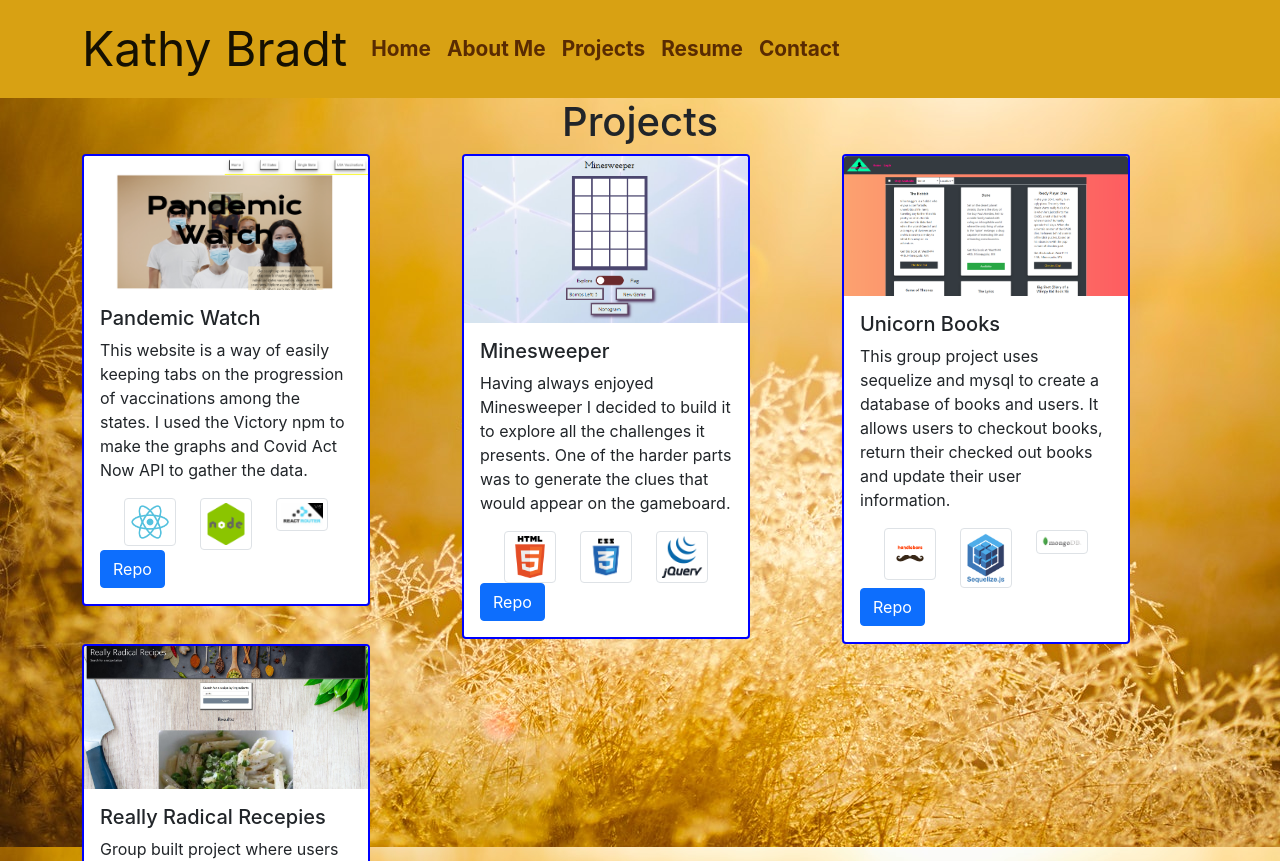
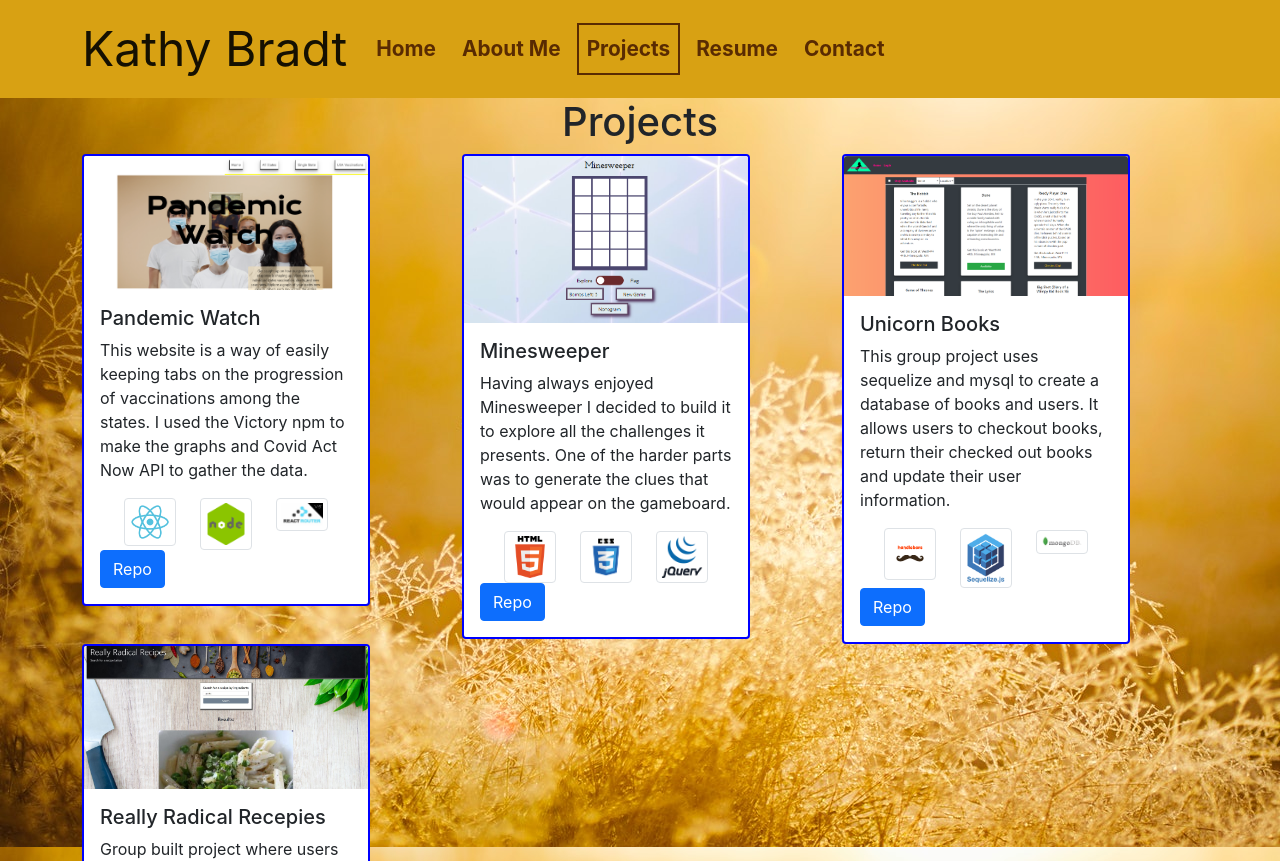
Before and after one commit to Cygnet717/ReactPortfolio, a JavaScript app: page /Projects in a window 1280 px wide. Shown: the top 861 px of the page. Built offline with nearby package versions, Linux system fonts and the light colour scheme; the HTML template or start-up script is replaced by a standard one.

Commit message:
header highlighting current page

```diff
--- a/package.json
+++ b/package.json
@@ -12,6 +12,7 @@
     "react-dom": "^17.0.2",
     "react-router-dom": "^6.0.2",
     "react-scripts": "4.0.3",
+    "uuid": "^8.3.2",
     "web-vitals": "^1.1.2"
   },
   "scripts": {
--- a/src/App.css
+++ b/src/App.css
@@ -1,6 +1,7 @@
 .App{
   background-image: url("./images/background.jpg");
   height: 100%;
+  min-height: 100vh;
   background-position: center;
   background-attachment: fixed;
   background-repeat: no-repeat;
@@ -12,8 +13,6 @@ h1{
   text-align: center;
 }
 
-@media screen and ( min-width: 1400px) {
-  .App{
-    height: 100vh;
-  }
+.activeLink {
+  outline: 2px solid #592B02
 }
--- a/src/pages/Header.js
+++ b/src/pages/Header.js
@@ -3,6 +3,8 @@ import Navbar from 'react-bootstrap/Navbar'
 import Container from 'react-bootstrap/Container'
 
 const Header = () => {
+  let location = window.location.pathname;
+
   const styles = {
     bar: {
       background: '#D8A113',
@@ -12,12 +14,14 @@ const Header = () => {
     link: {
       color: '#592B02',
       fontWeight: 700,
-      fontSize: '130%'
+      fontSize: '130%',
+      margin: '0 5px'
     },
     name: {
       fontSize: '3rem'
     }
   }
+
   return (
     <Navbar collapseOnSelect expand="lg" style={styles.bar}>
       <Container>
@@ -25,11 +29,36 @@ const Header = () => {
         <Navbar.Toggle aria-controls="responsive-navbar-nav" />
         <Navbar.Collapse id="responsive-navbar-nav">
           <Nav className="me-auto">
-            <Nav.Link href="/" style={styles.link}>Home</Nav.Link>
-            <Nav.Link href="/AboutMe" eventKey="link-1" style={styles.link}>About Me</Nav.Link>
-            <Nav.Link href="/Projects" eventKey="link-2" style={styles.link}>Projects</Nav.Link>
-            <Nav.Link href="/Resume" eventKey="link-3" style={styles.link}>Resume</Nav.Link>
-            <Nav.Link href="/Contact" eventKey="link-4" style={styles.link}>Contact</Nav.Link>
+            <Nav.Link
+              href="/"
+              className={location === '/'? 'activeLink' : null}
+              style={styles.link}
+            >Home</Nav.Link>
+            <Nav.Link
+              className="activeLink"
+              className={location === '/AboutMe'? 'activeLink' : null}
+              href="/AboutMe"
+              eventKey="link-1"
+              style={styles.link}
+            >About Me</Nav.Link>
+            <Nav.Link
+              href="/Projects"
+              className={location === '/Projects'? 'activeLink' : null}
+              eventKey="link-2"
+              style={styles.link}
+            >Projects</Nav.Link>
+            <Nav.Link
+              href="/Resume"
+              className={location === '/Resume'? 'activeLink' : null}
+              eventKey="link-3"
+              style={styles.link}
+            >Resume</Nav.Link>
+            <Nav.Link
+              href="/Contact"
+              className={location === '/Contact'? 'activeLink' : null}
+              eventKey="link-4"
+              style={styles.link}
+            >Contact</Nav.Link>
           </Nav>
         </Navbar.Collapse>
       </Container>
--- a/src/pages/Projects.js
+++ b/src/pages/Projects.js
@@ -6,6 +6,7 @@ import Row from 'react-bootstrap/Row'
 const Projects = () => {
   const projList = [
     {
+      id: 1234,
       title: 'Pandemic Watch',
       text: 'This website is a way of easily keeping tabs on the progression of vaccinations among the states. I used the Victory npm to make the graphs and Covid Act Now API to gather the data.',
       technologies: [ "./images/logos/React.png", "./images/logos/NodeJS.png", "./images/logos/ReactRouter.jpg"],
@@ -14,6 +15,7 @@ const Projects = () => {
       imageLocation: `./images/PandemicWatchLandingPage.png`
     },
     {
+      id: 234,
       title: 'Minesweeper',
       text: 'Having always enjoyed Minesweeper I decided to build it to explore all the challenges it presents. One of the harder parts was to generate the clues that would appear on the gameboard.',
       technologies: ['./images/logos/HTML.png', "./images/logos/CSS.png", "./images/logos/jQuery.png"],
@@ -22,6 +24,7 @@ const Projects = () => {
       imageLocation: './images/minesweeper.png'
     },
     {
+      id: 5432,
       title: 'Unicorn Books',
       text: 'This group project uses sequelize and mysql to create a database of books and users. It allows users to checkout books, return their checked out books and update their user information.',
       technologies: ['./images/logos/Handlebars.png', "./images/logos/Sequelize.png", "./images/logos/Mongo.png"],
@@ -30,6 +33,7 @@ const Projects = () => {
       imageLocation: './images/UnicornBooksScreenshot.png'
     },
     {
+      id: 431,
       title: 'Really Radical Recepies',
       text: 'Group built project where users can search for recipes by typing in one or multiple ingredients and a carousel populated with images and titles appears, allowing the user to select a recipe of their choosing',
       technologies: ['./images/logos/HTML.png', "./images/logos/CSS.png", "./images/logos/jQuery.png"],
@@ -44,7 +48,7 @@ const Projects = () => {
       <h1>Projects</h1>
       <Container>
         <Row>
-          {projList.map(proj => <ProjectCard projData = {proj}/>)}
+          {projList.map(proj => <ProjectCard key={proj.id} projData = {proj}/>)}
         </Row>
       </Container>
 
--- a/src/pages/Resume.js
+++ b/src/pages/Resume.js
@@ -1,13 +1,16 @@
-import React, { useEffect } from 'react';
 
 const Resume = () => {
-
-  useEffect(() => {
-
-  }, []);
+  const styles = {
+    main: {
+      background: '#03838c',
+      margin: '10px auto',
+      width: 'fit-content',
+      padding: '15px',
+    }
+  }
 
   return (
-    <div className="">
+    <div className="" style={styles.main}>
       <h3>Education</h3>
       <div>
         <h4>U of M Bootcamp</h4>
--- a/src/pages/components/ProjectCard.js
+++ b/src/pages/components/ProjectCard.js
@@ -4,6 +4,7 @@ import Col from 'react-bootstrap/Col'
 import Container from 'react-bootstrap/Container'
 import Row from 'react-bootstrap/Row'
 import Image from 'react-bootstrap/Image'
+import{ v4 as uuid }from 'uuid'
 
 const ReactComponent = (props) => {
   const proj = props.projData;
@@ -20,7 +21,7 @@ const ReactComponent = (props) => {
           <Container>
             <Row>
               {proj.technologies.map(tech => {
-                return (<Col xs={6} md={4}>
+                return (<Col key={uuid()} xs={6} md={4}>
                 <Image src={tech} thumbnail />
               </Col>)
               })}
```
Also changed, not shown: 1 other file (tests, documents, lock files or other folders).
